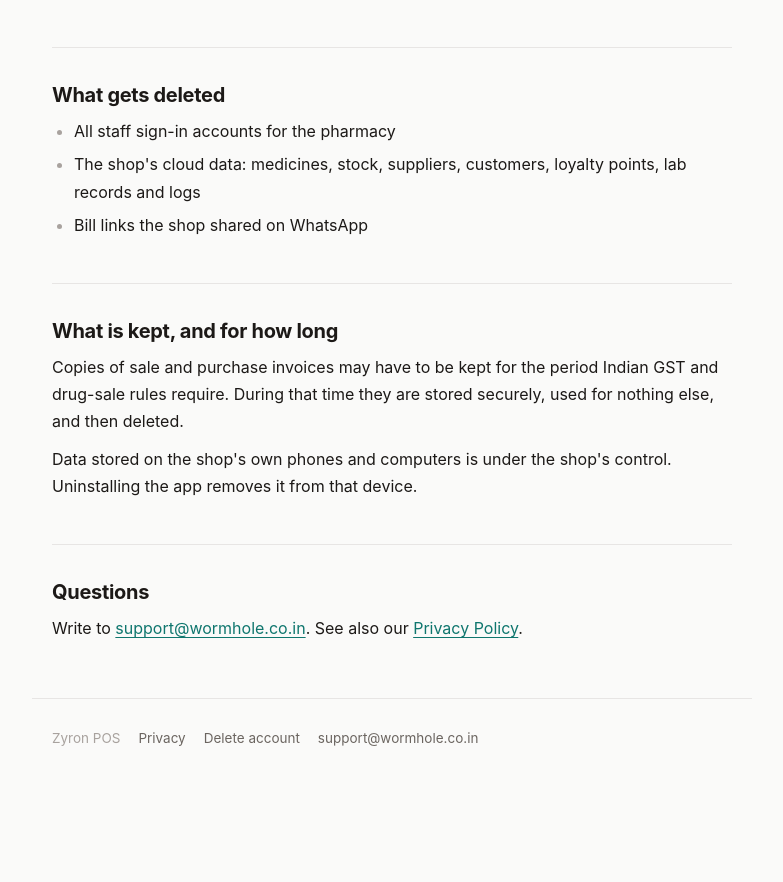
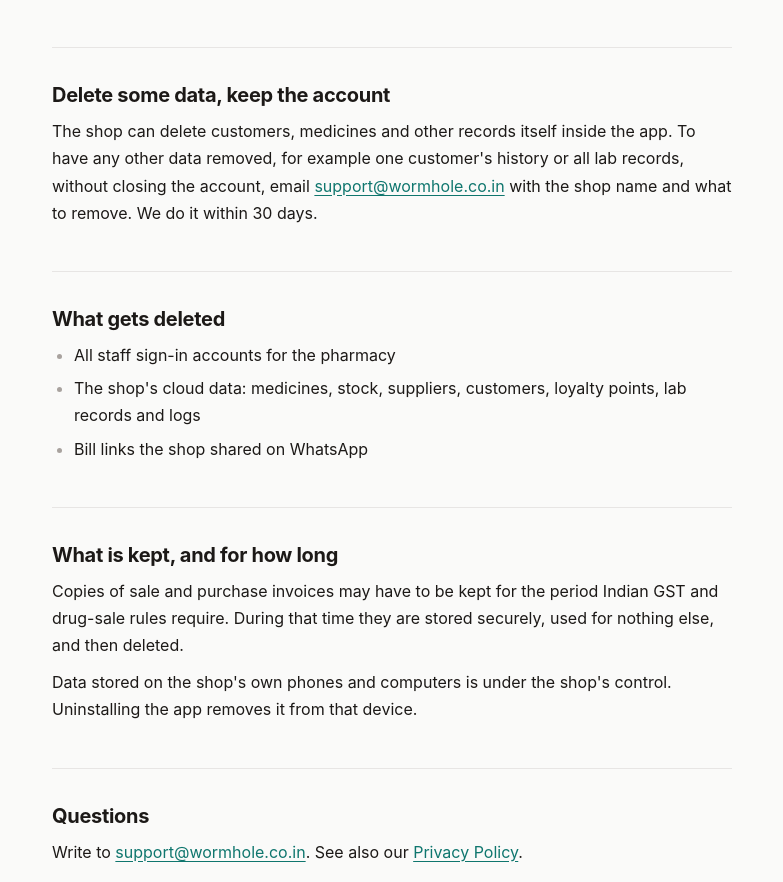
Before and after one commit to HEMNANT/zyron-updates, a plain HTML site: page delete-account/index.html in a window 1280 px wide. Shown: the part 1049-1931 px from the top of the page, without its empty margins (248-1031 px from the left). Before the commit the page ends 1847 px from the top, so only its background shows below. Drawn offline with Linux system fonts and the light colour scheme.

Commit message:
Deletion page: how to delete some data without closing the account
Co-Authored-By: Claude Opus 5.5 <noreply@anthropic.com>

```diff
--- a/delete-account/index.html
+++ b/delete-account/index.html
@@ -45,6 +45,11 @@
   </section>
 
   <section>
+    <h2>Delete some data, keep the account</h2>
+    <p>The shop can delete customers, medicines and other records itself inside the app. To have any other data removed, for example one customer's history or all lab records, without closing the account, email <a href="mailto:support@wormhole.co.in?subject=Delete%20some%20Zyron%20POS%20data">support@wormhole.co.in</a> with the shop name and what to remove. We do it within 30 days.</p>
+  </section>
+
+  <section>
     <h2>What gets deleted</h2>
     <ul>
       <li>All staff sign-in accounts for the pharmacy</li>
```
